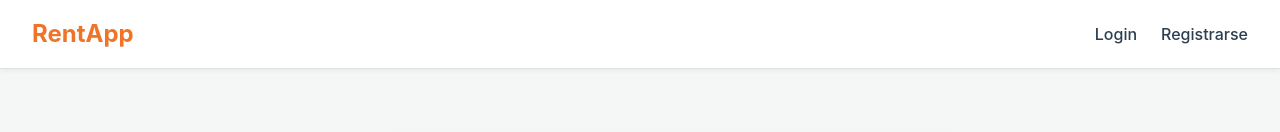
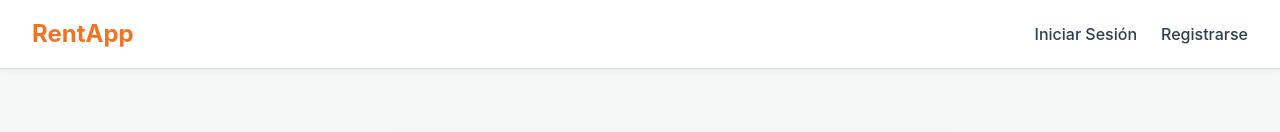
Before and after one commit to crespitosoff/rentapp-frontend, a React (Vite) app: page /login in a window 1280 px wide. Shown: the top 132 px of the page. Built offline with nearby package versions, Linux system fonts and the light colour scheme.

Commit message:
fix: Arreglos de UIX idioma

```diff
--- a/src/App.jsx
+++ b/src/App.jsx
@@ -39,12 +39,12 @@ function App() {
                 <Link to="/mis-favoritos">Mis Favoritos</Link>
               )}
 
-              <button onClick={logout}>Logout</button>
+              <button onClick={logout}>Cerrar Sesión</button>
             </>
           ) : (
             // --- USUARIO DESCONECTADO ---
             <>
-              <Link to="/login">Login</Link>
+              <Link to="/login">Iniciar Sesión</Link>
               <Link to="/register">Registrarse</Link>
             </>
           )}
```
